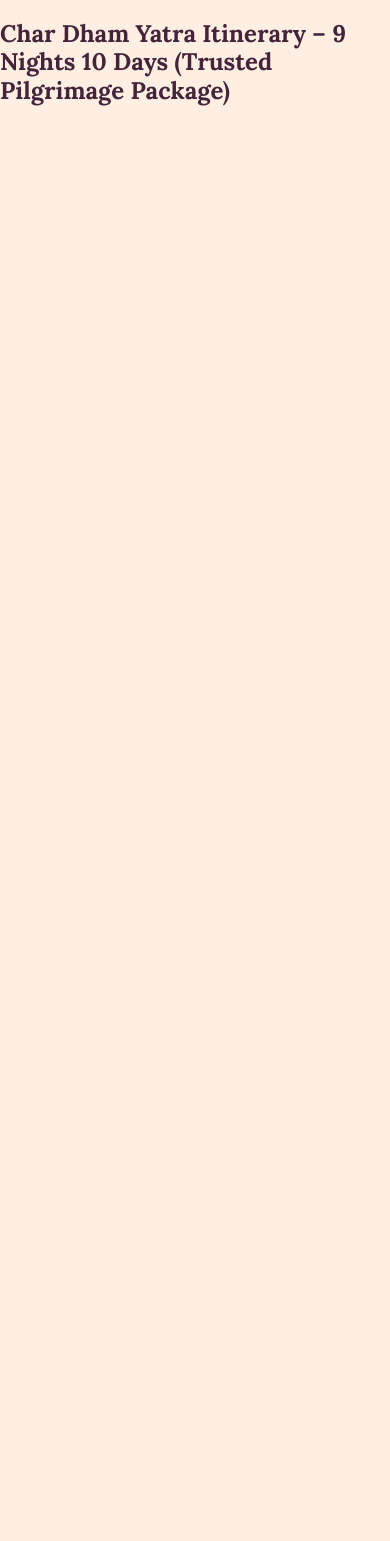
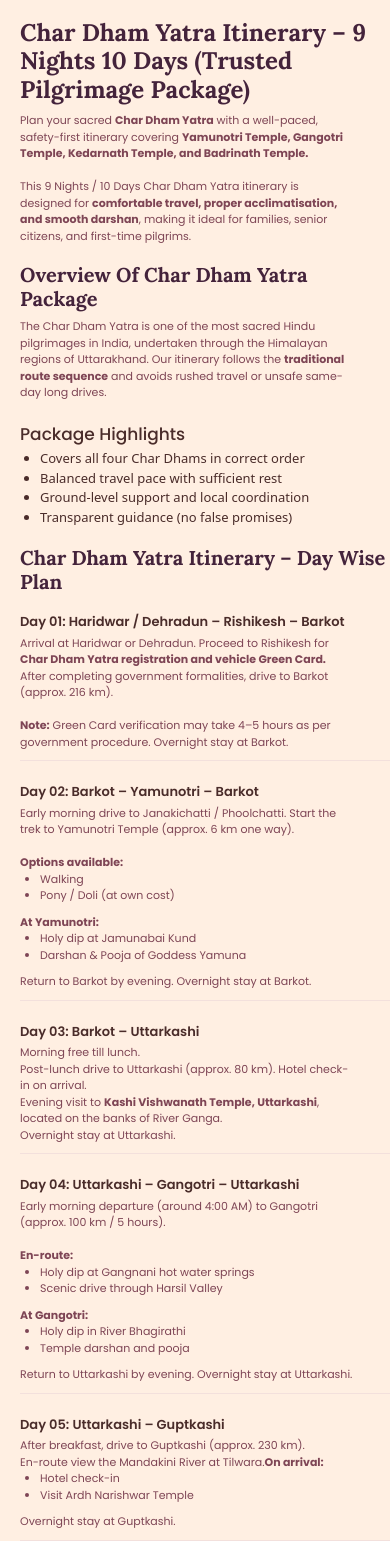
Before and after one commit to Sarita595k/Char_Dham_Frontend, a React (Vite) app: page /trending in a window 390 px wide. Before the commit the page ends 864 px from the top, so only its background shows below. Built offline with nearby package versions, Linux system fonts and the light colour scheme.

Commit message:
itinerary added

```diff
--- a/src/Components/Privacy.jsx
+++ b/src/Components/Privacy.jsx
@@ -3,7 +3,7 @@ import { SubHeading } from "./SubHeading"
 import styled from "styled-components"
 
 const MainContainer = styled.div`
-width:clamp(100vw,45vw, 90vw);
+max-width:clamp(100vw,45vw, 90vw);
 margin-left:clamp(2rem,1.6vw,3rem);
 `
 
--- a/src/Components/WhatsTrendingPage.jsx
+++ b/src/Components/WhatsTrendingPage.jsx
@@ -1,11 +1,139 @@
 import React from 'react'
 import { Heading } from './Heading'
+import { SubHeading } from './SubHeading'
+import styled from 'styled-components'
 
+const MainContainer = styled.div`
+max-width:clamp(100vw,45vw, 90vw);
+margin-left:clamp(2rem,1.6vw,3rem);
+`
+const HeadTitle = styled.h2`
+padding-top:clamp(1.3rem,1.6vw,2.3rem);
+font-weight:500;
+font-family: "Poppins", sans-serif;
+font-size:clamp(1.7rem,1.6vw,1.9rem);
+color:#4A2C2A;`
+
+const Title = styled.h2`
+padding-top:clamp(1.3rem,1.6vw,2.3rem);
+font-weight:600;
+font-family: "Poppins", sans-serif;
+font-size:clamp(1.3rem,1.6vw,1.9rem);
+color:#4A2C2A;`
+
+const P = styled.p`
+max-width:90%;
+font-family: "Poppins", sans-serif;
+font-size:clamp(1.1rem, 2vw,1.6rem);
+color:#7E4555`
+
+const Ul = styled.ul`
+color:#4A2C2A;
+list-style-type:disc;
+text-align:left;
+`
+const Li = styled.li`
+font-size:clamp(1.3rem,2vw,1.6rem);
+`
 const WhatsTrendingPage = () => {
     return (
-        <div>
+        <MainContainer>
             <Heading heading={`Char Dham Yatra Itinerary – 9 Nights 10 Days (Trusted Pilgrimage Package)`} />
-        </div>
+            <P>Plan your sacred <b> Char Dham Yatra</b> with a well-paced, safety-first itinerary covering <b>Yamunotri Temple, Gangotri Temple, Kedarnath Temple, and Badrinath Temple.</b> <br /><br />
+                This 9 Nights / 10 Days Char Dham Yatra itinerary is designed for <b>comfortable travel, proper acclimatisation, and smooth darshan</b>, making it ideal for families, senior citizens, and first-time pilgrims.</P>
+            <SubHeading subHeading="Overview of Char Dham Yatra Package" />
+            <P>The Char Dham Yatra is one of the most sacred Hindu pilgrimages in India, undertaken through the Himalayan regions of Uttarakhand. Our itinerary follows the <b>traditional route sequence</b> and avoids rushed travel or unsafe same-day long drives.</P>
+            <HeadTitle>Package Highlights</HeadTitle>
+            <Ul>
+                <Li>Covers all four Char Dhams in correct order</Li>
+                <Li>Balanced travel pace with sufficient rest</Li>
+                <Li>Ground-level support and local coordination</Li>
+                <Li>Transparent guidance (no false promises)</Li>
+            </Ul>
+            <SubHeading subHeading="Char Dham Yatra Itinerary – Day Wise Plan" />
+
+            {/* day 1 */}
+            <Title>Day 01: Haridwar / Dehradun – Rishikesh – Barkot</Title>
+            <P>Arrival at Haridwar or Dehradun. Proceed to Rishikesh for <b>Char Dham Yatra registration and vehicle Green Card.</b>
+                <br /> After completing government formalities, drive to Barkot (approx. 216 km).
+                <br /><br /><b>Note:</b> Green Card verification may take 4–5 hours as per government procedure.
+                Overnight stay at Barkot.
+            </P>
+            <hr />
+
+            {/* day 2 */}
+            <Title>Day 02: Barkot – Yamunotri – Barkot</Title>
+            <P>Early morning drive to Janakichatti / Phoolchatti. Start the trek to Yamunotri Temple (approx. 6 km one way).
+                <br /><br />
+                <b>  Options available:</b>
+                <ul>
+                    <li> Walking</li>
+                    <li>  Pony / Doli (at own cost)</li>
+                </ul>
+
+                <b>At Yamunotri:</b>
+
+                <ul>
+                    <li>  Holy dip at Jamunabai Kund</li>
+                    <li> Darshan & Pooja of Goddess Yamuna</li>
+                </ul>
+                Return to Barkot by evening. Overnight stay at Barkot.
+            </P>
+            <hr />
+
+            {/* day 3 */}
+            <Title>Day 03: Barkot – Uttarkashi</Title>
+            <P>Morning free till lunch. <br />
+                Post-lunch drive to Uttarkashi (approx. 80 km). Hotel check-in on arrival.
+                <br /> Evening visit to <b>Kashi Vishwanath Temple, Uttarkashi</b>, located on the banks of River Ganga.
+                <br />Overnight stay at Uttarkashi.
+            </P>
+            <hr />
+
+            {/* day 4 */}
+            <Title>Day 04: Uttarkashi – Gangotri – Uttarkashi</Title>
+            <P>Early morning departure (around 4:00 AM) to Gangotri (approx. 100 km / 5 hours).
+                <br /><br />
+
+                <b> En-route:</b>
+                <ul>
+                    <li> Holy dip at Gangnani hot water springs</li>
+                    <li>Scenic drive through Harsil Valley</li>
+                </ul>
+
+                <b>At Gangotri:</b>
+                <ul>
+                    <li>  Holy dip in River Bhagirathi</li>
+                    <li> Temple darshan and pooja</li>
+                </ul>
+                Return to Uttarkashi by evening. Overnight stay at Uttarkashi.
+
+            </P>
+            <hr />
+            {/* day 5 */}
+
+
+
+
+
+
+
+
+            <Title> Day 05: Uttarkashi – Guptkashi</Title>
+            <P>After breakfast, drive to Guptkashi (approx. 230 km).
+                <br />
+                En-route view the Mandakini River at Tilwara.
+                <b>On arrival:</b>
+                <ul>
+                    <li>  Hotel check-in</li>
+                    <li>Visit Ardh Narishwar Temple</li>
+                </ul>
+                Overnight stay at Guptkashi.
+            </P>
+            <hr />
+
+            {/* <SubHeading subHeading="Overview of Char Dham Yatra Package" /> */}
+        </MainContainer >
     )
 }
 
```
